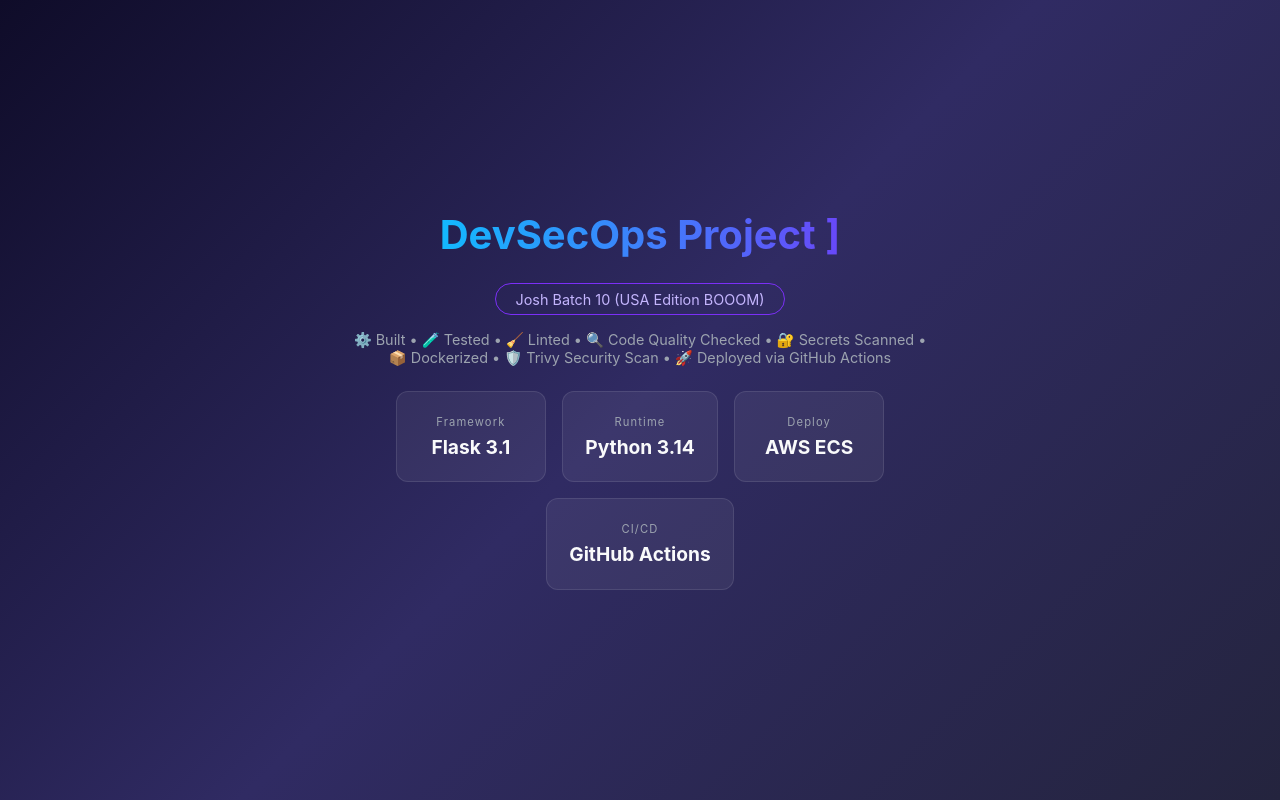
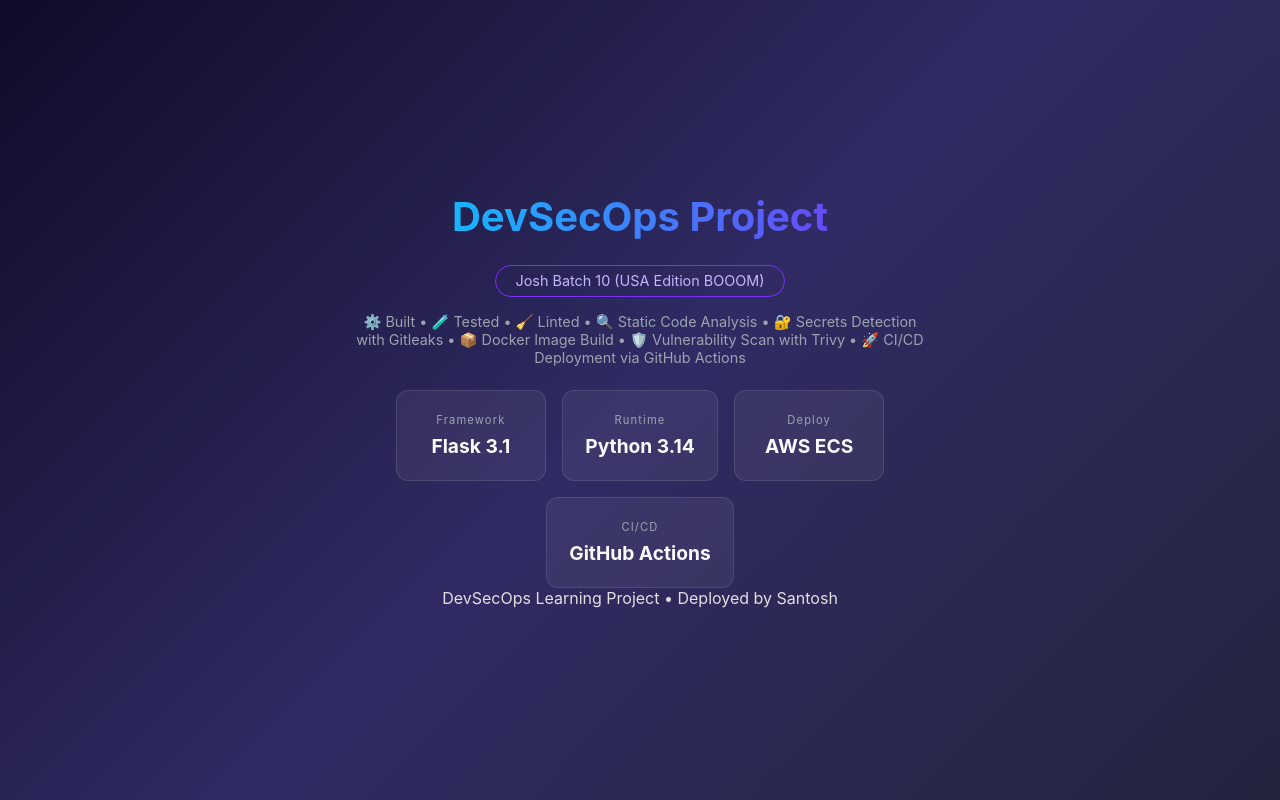
Before and after one commit to santoshairi/python-project-ci-cd-with-Git-hub-action, a plain HTML site: page templates/index.html in a window 1280 px wide. Drawn offline with Linux system fonts and the light colour scheme.

Commit message:
fead:Addedin index.html

```diff
--- a/templates/index.html
+++ b/templates/index.html
@@ -78,11 +78,11 @@
 
 <div class="container">
 
-<h1>DevSecOps Project ]</h1>
+<h1>DevSecOps Project </h1>
 <div class="badge">Josh Batch 10 (USA Edition BOOOM)</div>
 
 <div class="pipeline">
-⚙️ Built • 🧪 Tested • 🧹 Linted • 🔍 Code Quality Checked • 🔐 Secrets Scanned • 📦 Dockerized • 🛡️ Trivy Security Scan • 🚀 Deployed via GitHub Actions
+⚙️ Built • 🧪 Tested • 🧹 Linted • 🔍 Static Code Analysis • 🔐 Secrets Detection with Gitleaks • 📦 Docker Image Build • 🛡️ Vulnerability Scan with Trivy • 🚀 CI/CD Deployment via GitHub Actions
 </div>
 
 <div class="cards">
@@ -107,6 +107,11 @@
 </div>
 </div>
 
+<div class="footer">
+DevSecOps Learning Project • Deployed by Santosh
+</div>
+
+
 </div>
 
 </body>
```
